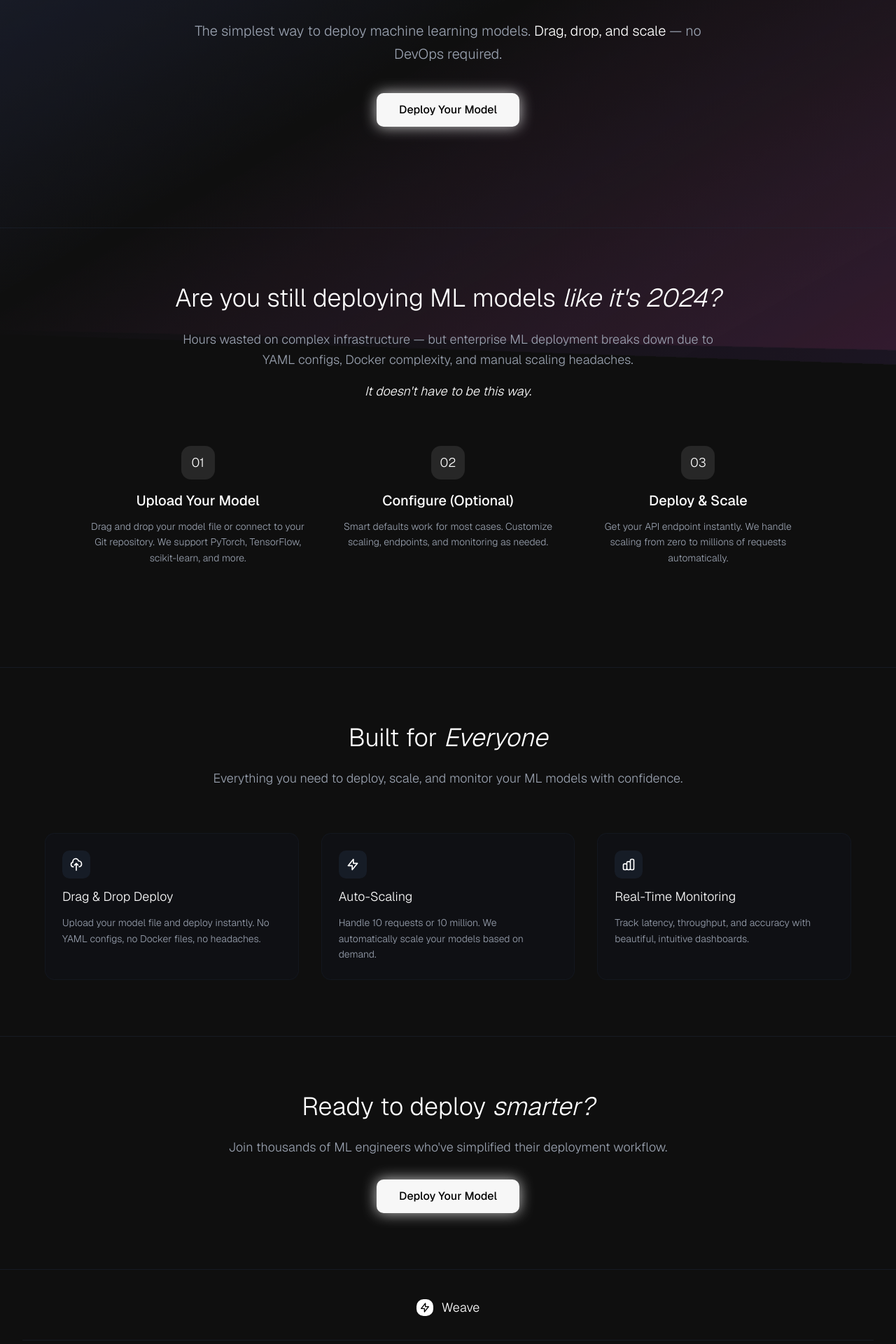
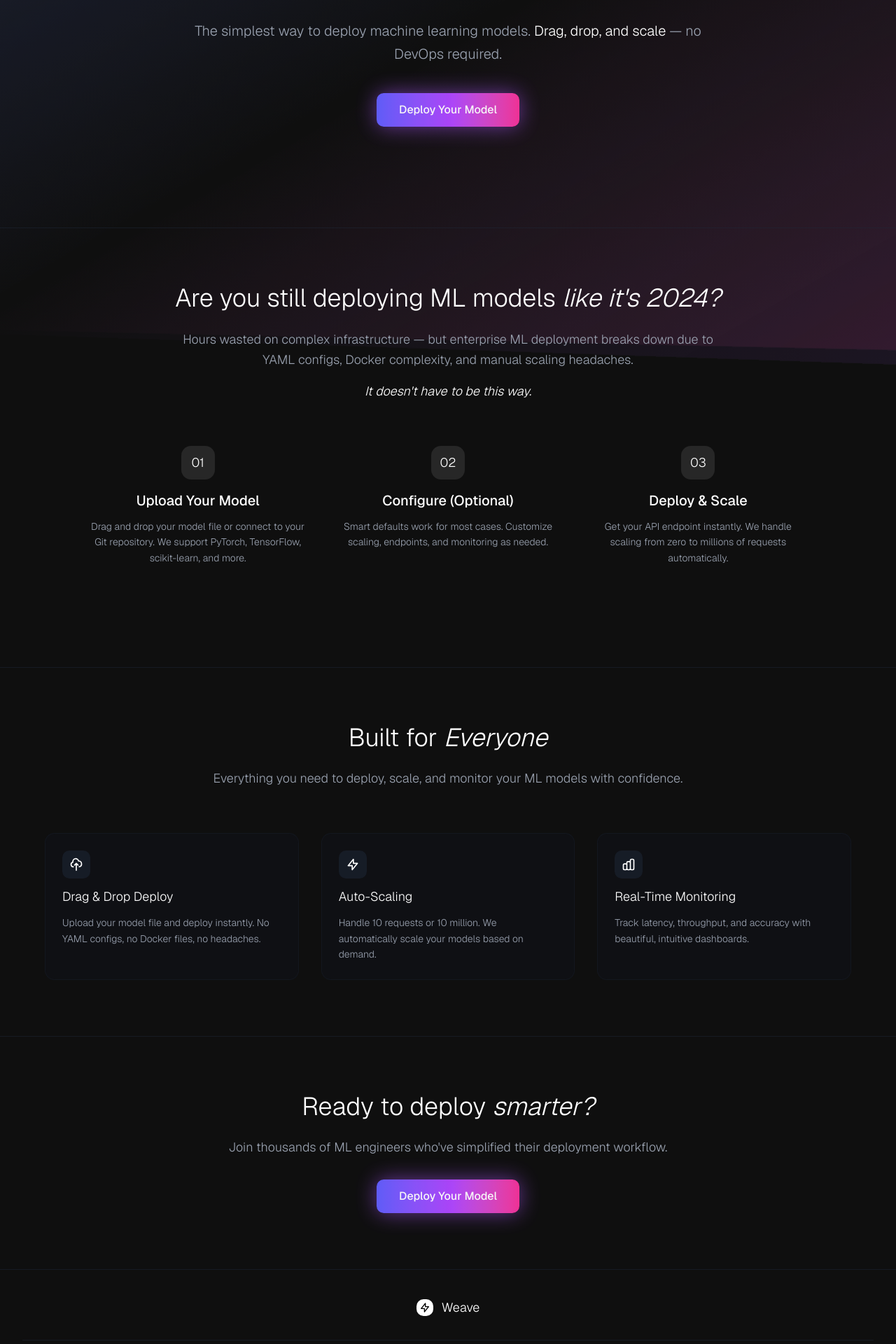
Before and after one commit to vikv1/weave, a Next.js app: page / in a window 1280 px wide. Shown: the part 340-2260 px from the top of the page at 70% size. Built offline with nearby package versions, Linux system fonts and the light colour scheme.

Commit message:
gradient more

```diff
--- a/src/app/page.tsx
+++ b/src/app/page.tsx
@@ -45,7 +45,7 @@ export default function Home() {
             </p>
             <div className="flex flex-col sm:flex-row items-center justify-center gap-4 animate-fade-in-up animation-delay-300">
               <Link href="/dashboard">
-                <button className="animate-pulse bg-white text-black px-8 py-3 rounded-lg text-base font-medium hover:bg-gray-100 transform hover:scale-105 transition-all duration-300 shadow-[0_0_20px_rgba(255,255,255,0.8)] hover:cursor-pointer">
+                <button className="animate-pulse bg-gradient-to-r from-indigo-500 via-purple-500 to-pink-500 text-white px-8 py-3 rounded-lg text-base font-medium hover:from-indigo-600 hover:via-purple-600 hover:to-pink-600 transform hover:scale-105 transition-all duration-300 shadow-[0_0_30px_rgba(168,85,247,0.6)] hover:cursor-pointer">
                   Deploy Your Model
                 </button>
               </Link>
@@ -217,7 +217,7 @@ export default function Home() {
             workflow.
           </p>
           <Link href="/dashboard">
-            <button className="animate-pulse bg-white text-black px-8 py-3 rounded-lg text-base font-medium hover:bg-gray-100 transform hover:scale-105 transition-all duration-300 shadow-[0_0_20px_rgba(255,255,255,0.8)] hover:cursor-pointer">
+            <button className="animate-pulse bg-gradient-to-r from-indigo-500 via-purple-500 to-pink-500 text-white px-8 py-3 rounded-lg text-base font-medium hover:from-indigo-600 hover:via-purple-600 hover:to-pink-600 transform hover:scale-105 transition-all duration-300 shadow-[0_0_30px_rgba(168,85,247,0.6)] hover:cursor-pointer">
               Deploy Your Model
             </button>
           </Link>
```
